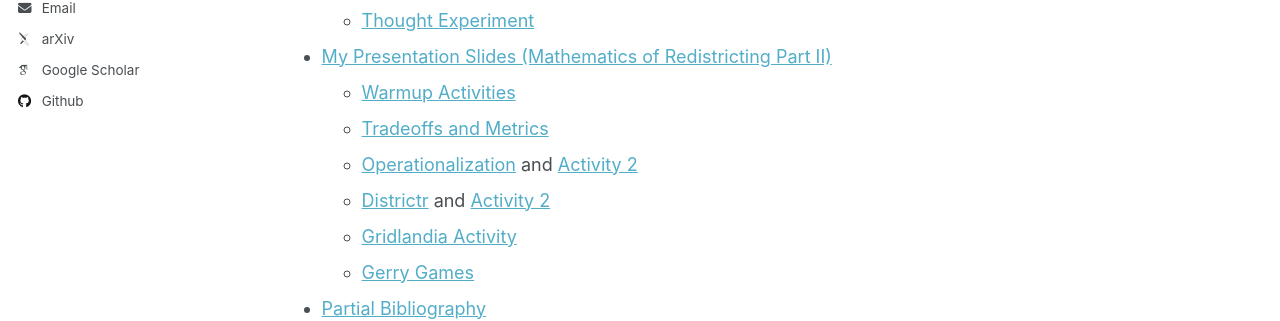
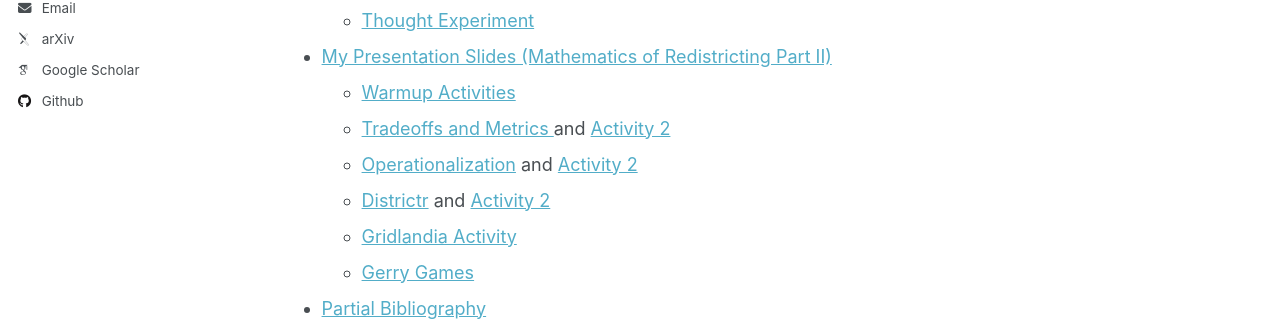
Before and after one commit to drdeford/drdeford.github.io, a Jekyll site: the page built from _pages/AMS_EP.md, in a window 1280 px wide and 1198 px high. Shown: the part 468-789 px from the top of the window. Built offline with Jekyll 4.4.1, drawn with Linux system fonts in a browser that asks for light colours; some web fonts are replaced.

Commit message:
Update AMS_EP.md

```diff
--- a/_pages/AMS_EP.md
+++ b/_pages/AMS_EP.md
@@ -29,7 +29,7 @@ the resources and activities we put together.
 <li> <a href = "../AMS_EP_Materials/AMS_EP_Gerry_part_II.pdf">My Presentation Slides (Mathematics of Redistricting Part II)</a> </li>
 
 <ul><li> <a href = "../AMS_EP_Materials/AMS_EP_SRP_Warmup.pdf"> Warmup Activities</a> </li>
-<li> <a href = "../AMS_EP_Materials/AMS_Gerry_Tradeoffs_Activity2.pdf">Tradeoffs and Metrics </a> </li>
+<li> <a href = "../AMS_EP_Materials/AMS_Gerry_Tradeoffs_Activity2.pdf">Tradeoffs and Metrics </a> and <a href = "../AMS_EP_Materials/AMS_Gerry_Tradeoffs_Activity1.pdf">Activity 2 </a></li>
 <li> <a href = "../AMS_EP_Materials/AMS_Gerry_Operationalization_Activity1.pdf">  Operationalization</a> and <a href = "../AMS_EP_Materials/AMS_Gerry_Operationalization_Activity2.pdf">  Activity 2</a></li>
 <li> <a href = "../AMS_EP_Materials/AMS_Gerry_Iowa_Activity1.pdf">  Districtr</a> and <a href = "../AMS_EP_Materials/AMS_Gerry_Iowa_Activity2.pdf">  Activity 2</a></li>
 <li> <a href = "../AMS_EP_Materials/Gerry_Gridlandia.pdf"> Gridlandia Activity</a> </li>
```
